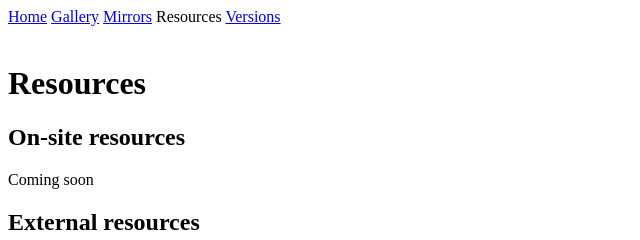
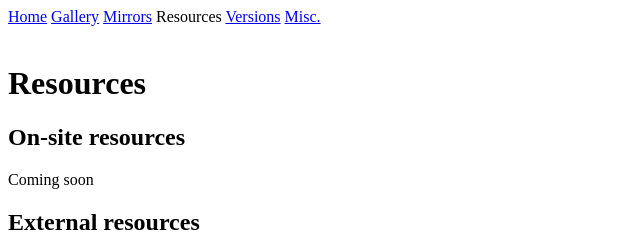
Before and after one commit to TriforceTyler/triforcetyler.github.io, a plain HTML site: page gdhistory/resources.html in a window 1280 px wide. Shown: the top 240 px of the page, 0-640 px from the left. Drawn offline with Linux system fonts and the light colour scheme.

Commit message:
Update resources.html

```diff
--- a/gdhistory/resources.html
+++ b/gdhistory/resources.html
@@ -9,6 +9,7 @@
             <a href="./mirrors.html">Mirrors</a>
             Resources
             <a href="./versions.html">Versions</a>
+            <a href="./misc.html">Misc.</a>
         </div><br>
         <h1>Resources</h1>
         <h2>On-site resources</h2>
```
